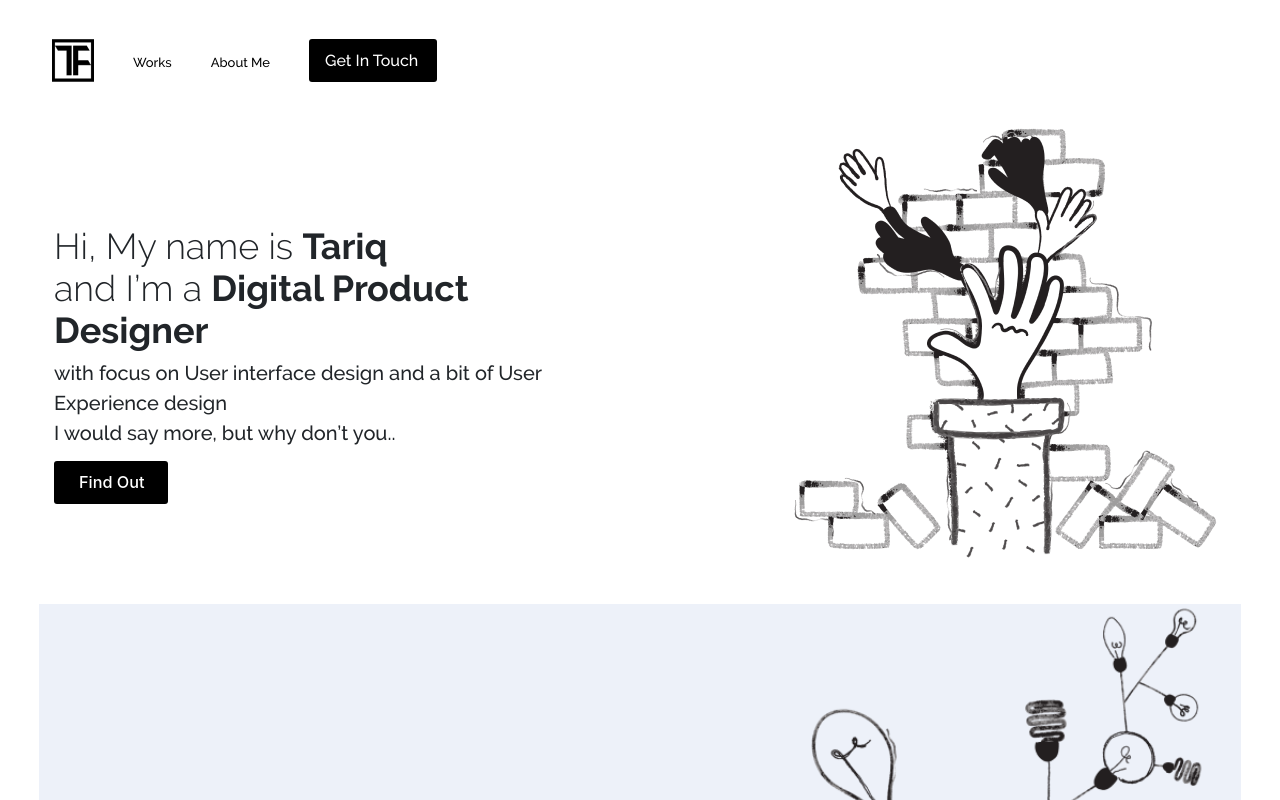
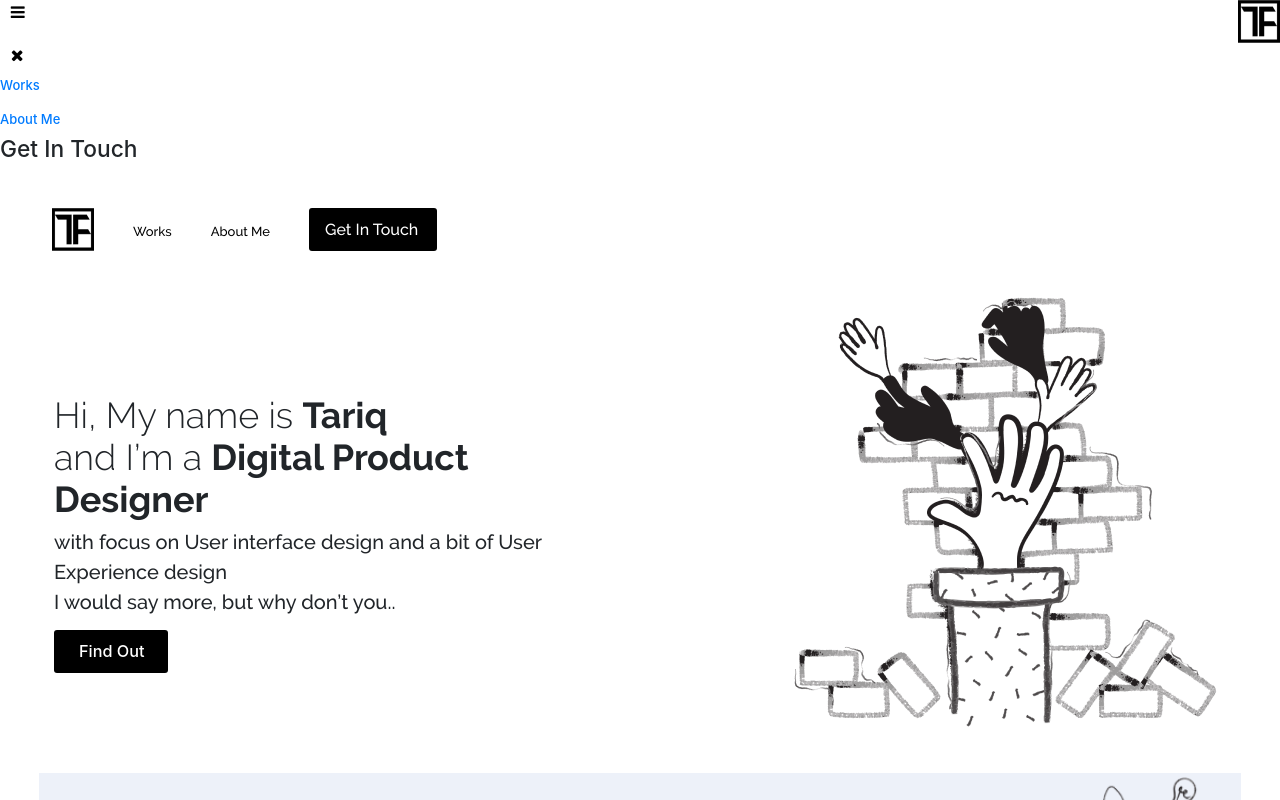
Before and after one commit to Techgurll/tariqsportfolio, a React (Create React App) app: page / in a window 1280 px wide. Built offline with nearby package versions, Linux system fonts and the light colour scheme.

Commit message:
worked on responsiveness

```diff
--- a/public/index.html
+++ b/public/index.html
@@ -15,6 +15,8 @@
       user's mobile device or desktop. See https://developers.google.com/web/fundamentals/web-app-manifest/
     -->
     <link rel="manifest" href="%PUBLIC_URL%/manifest.json" />
+    <link href="https://maxcdn.bootstrapcdn.com/font-awesome/4.7.0/css/font-awesome.min.css" rel="stylesheet"
+    integrity="sha384-wvfXpqpZZVQGK6TAh5PVlGOfQNHSoD2xbE+QkPxCAFlNEevoEH3Sl0sibVcOQVnN" crossorigin="anonymous">
     <!--
       Notice the use of %PUBLIC_URL% in the tags above.
       It will be replaced with the URL of the `public` folder during the build.
--- a/src/Components/NavBar/index.js
+++ b/src/Components/NavBar/index.js
@@ -1,15 +1,56 @@
-import React from "react";
+import React, { useState, useEffect } from "react";
 import "./index.scss";
 import logo from "../../img/logo.png";
-
+import SideBar from "../../Components/SideBar";
+import scrollToTop from "../../Helpers/scrollToTop";
 
 function NavBar() {
+  const [sidebarVisible, setSidebarVisible] = useState(false);
+  const toggleSidebar = () => {
+    setSidebarVisible(!sidebarVisible);
+  };
+  useEffect(() => {
+    //Automatically scroll back to the top of the page whenever the page reloads
+    scrollToTop();
+  });
   return (
-    <div className="nav ml-5 mt-5 pl-3 nav-bar">
-      <img className="logo" src={logo} alt="logo" />
-      <h3 className="ml-5"><a href="#works">Works</a></h3>
-      <h3 className="ml-5"><a href="#aboutme">About Me</a></h3>
-      <h3 className="ml-5 nav-button">Get In Touch</h3>
+    <div>
+      <div className="d-flex justify-content-between">
+        <div>
+          <button
+            className="navbar-toggler button-bars pr-5"
+            type="button"
+            data-toggle="collapse"
+            data-target="#navbarCollapse"
+            aria-controls="navbarCollapse"
+            aria-expanded="false"
+            aria-label="Toggle navigation"
+            onClick={() => toggleSidebar()}
+          >
+            <span
+              className={`fa ${sidebarVisible ? "fa-times" : "fa-bars"}`}
+              id="navicon"
+            ></span>
+          </button>
+        </div>
+        <div>
+          <img className="" src={logo} alt="Logo" />
+        </div>
+      </div>
+      <div>
+        <SideBar visible={sidebarVisible} />
+      </div>
+
+      <div className="nav ml-5 mt-5 pl-3 nav-bar">
+        <img className="logo" src={logo} alt="logo" />
+        <h3 className="ml-5">
+          <a href="#works">Works</a>
+        </h3>
+        <h3 className="ml-5">
+          <a href="#aboutme">About Me</a>
+        </h3>
+        <h3 className="ml-5 nav-button">Get In Touch</h3>
+      </div>
     </div>
   );
 }
--- /dev/null
+++ b/src/Components/SideBar/index.js
@@ -0,0 +1,38 @@
+import React, { useState } from "react";
+import "./index.scss";
+
+function SideBar() {
+  const [sidebarVisible, setSidebarVisible] = useState(false);
+  const toggleSidebar = () => {
+    setSidebarVisible(!sidebarVisible);
+  };
+  return (
+    <div
+      className={`sidebar sidebar-width ${
+        sidebarVisible ? "" : "sidebar-hidden"
+      }`}
+    >
+      <button
+        className="navbar-toggler button-bars pr-5"
+        type="button"
+        data-toggle="collapse"
+        data-target="#navbarCollapse"
+        aria-controls="navbarCollapse"
+        aria-expanded="false"
+        aria-label="Toggle navigation"
+        onClick={() => toggleSidebar()}
+      >
+        <span className="fa fa-times icon-colour" id="navicon"></span>
+      </button>
+      <h3>
+        <a href="#works">Works</a>
+      </h3>
+      <h3>
+        <a href="#aboutme">About Me</a>
+      </h3>
+      <h3>Get In Touch</h3>
+    </div>
+  );
+}
+
+export default SideBar;
--- /dev/null
+++ b/src/Components/SideBar/index.scss
@@ -0,0 +1,36 @@
+.sidebar-width {
+    width: 350px;
+  }
+
+  .sidebar {
+    height: 100%;
+    overflow-y: auto;
+    overflow-x: hidden;
+    position: static;
+    /* This is used to prevent sidebar width shriking  */
+    flex-basis: 350px;
+    flex-grow: 0;
+    flex-shrink: 0;
+  }
+
+
+  @media(max-width: 767px) {
+    .sidebar {
+      position: absolute;
+      z-index: 200;
+      background-color: #2C32BE;
+
+      transition: width 0.5s;
+    }
+
+    .sidebar-width {
+      width: 350px;
+    }
+
+    .sidebar-hidden {
+      width: 0px;
+    }
+
+
+
+  }
--- /dev/null
+++ b/src/Helpers/scrollToTop.js
@@ -0,0 +1,5 @@
+function scrollToTop() {
+    window.scrollTo(0, 0);
+  }
+
+  export default scrollToTop;
```
